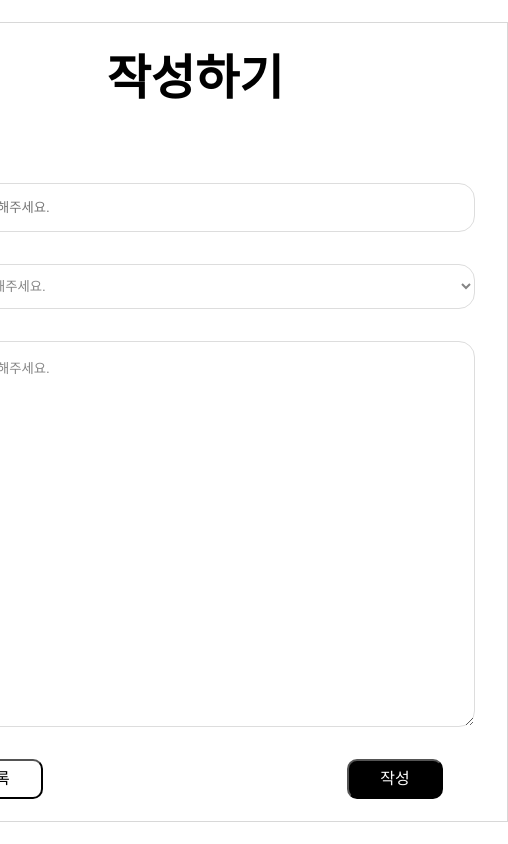
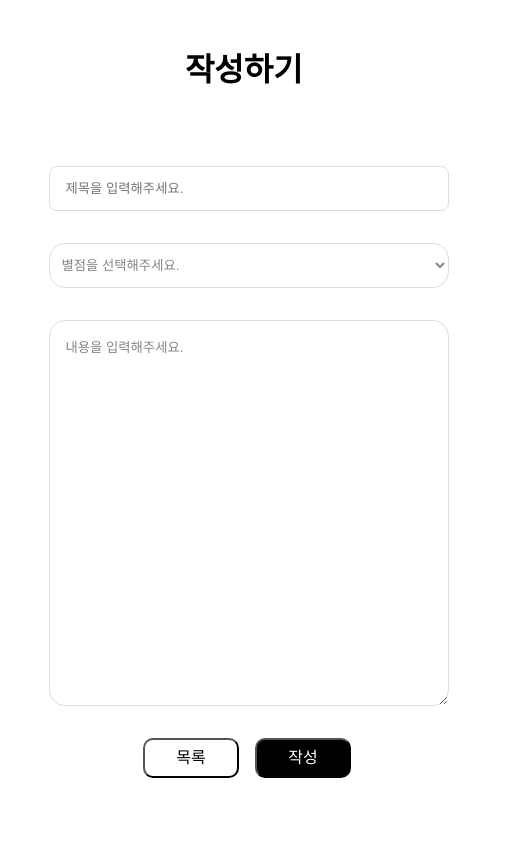
Before and after one commit to HyeonE0103/escapediary-FE, a React (Create React App) app: page /create in a window 390 px wide. Shown: the whole page, 508 px wide, since content can reach past the window. Built offline with nearby package versions, Linux system fonts and the light colour scheme.

Commit message:
style: create페이지 반응형 구현

```diff
--- a/src/pages/Create.jsx
+++ b/src/pages/Create.jsx
@@ -3,6 +3,7 @@ import { styled } from "styled-components";
 import Button from "../components/common/Button";
 import useNavigation from "../hooks/useNavigation";
 import axios from "axios";
+import Input from "../components/common/Input";
 
 const Create = () => {
   const { goToPath, goBack } = useNavigation();
@@ -38,11 +39,11 @@ const Create = () => {
         <h1>작성하기</h1>
         <CreateBody>
           <CreateInput>
-            <input
+            <Input
               required
               onChange={onChangeHandler}
               type="text"
-              placeholder="제목을 입력해주세요."
+              placeHolderText="제목을 입력해주세요."
               name="title"
               value={review.value}
             />
@@ -105,13 +106,16 @@ const CreateContainer = styled.div`
   display: flex;
   flex-direction: column;
   align-items: center;
-  border: 1px solid #d8d8d8;
+  /* border: 1px solid #d8d8d8; */
   padding: 0 2rem;
   box-sizing: border-box;
   h1 {
-    font-size: 3rem;
+    font-size: 2rem;
     font-weight: bold;
     margin-top: 2rem;
+    @media (max-width: 480px) {
+      margin-left: 6.1rem;
+    }
   }
 `;
 
@@ -126,19 +130,18 @@ const CreateBody = styled.div`
 const CreateInput = styled.div`
   width: 35rem;
   display: flex;
-  input {
-    border: 1px solid rgb(221, 221, 221);
-    height: 2.8rem;
-    width: 100%;
-    outline: none;
-    border-radius: 1rem;
-    padding-left: 1rem;
-    padding-right: 1rem;
+  @media (max-width: 480px) {
+    width: 25rem;
+    margin-left: 6.7rem;
   }
 `;
 const CreateSelect = styled.div`
   width: 35rem;
   display: flex;
+  @media (max-width: 480px) {
+    width: 25rem;
+    margin-left: 6.7rem;
+  }
   select {
     border: 1px solid rgb(221, 221, 221);
     height: 2.8rem;
@@ -153,6 +156,10 @@ const CreateSelect = styled.div`
 const CreateTextArea = styled.div`
   width: 35rem;
   display: flex;
+  @media (max-width: 480px) {
+    width: 25rem;
+    margin-left: 6.7rem;
+  }
   textarea {
     border: 1px solid rgb(221, 221, 221);
     height: 22rem;
@@ -171,5 +178,8 @@ const CreateButton = styled.div`
   display: flex;
   justify-content: center;
   margin-top: 2rem;
-  gap: 19rem;
+  gap: 1rem;
+  @media (max-width: 480px) {
+    margin-left: 6.5rem;
+  }
 `;
```
